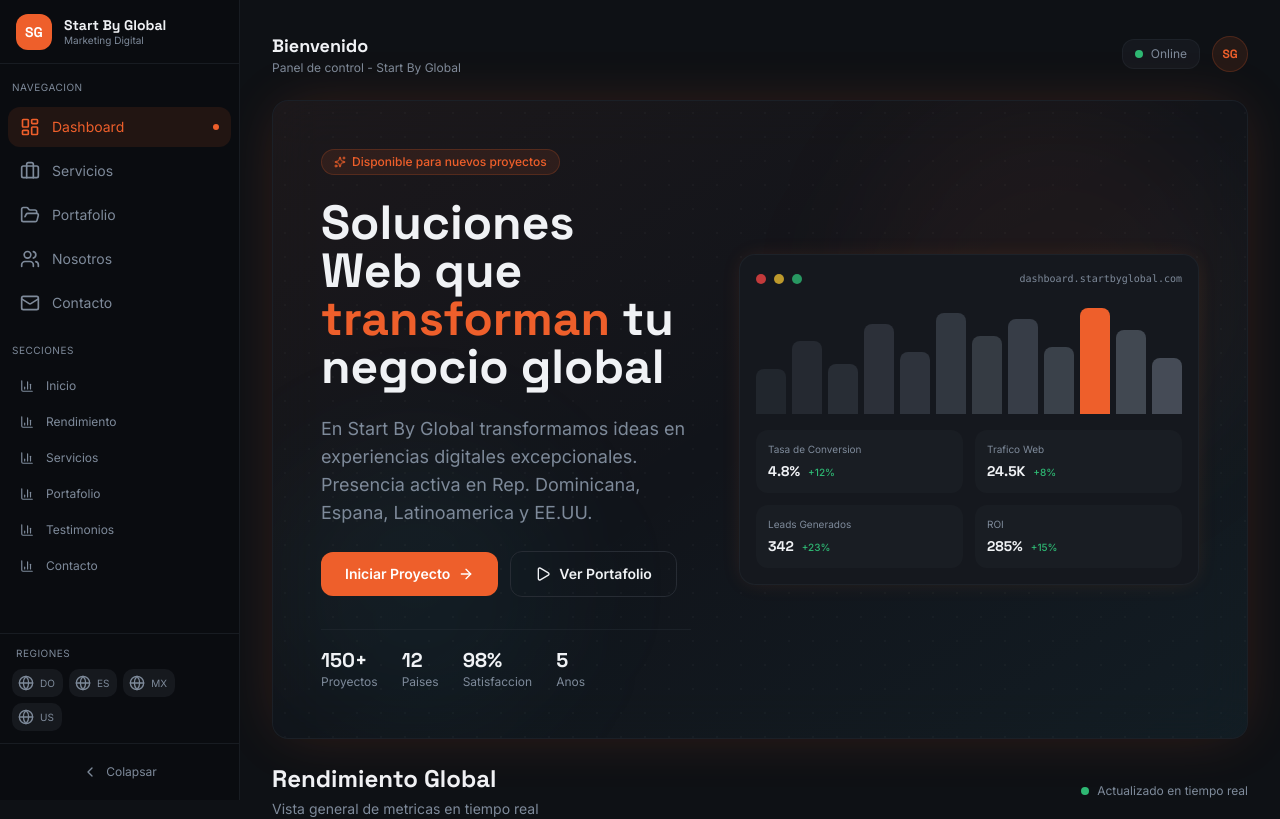
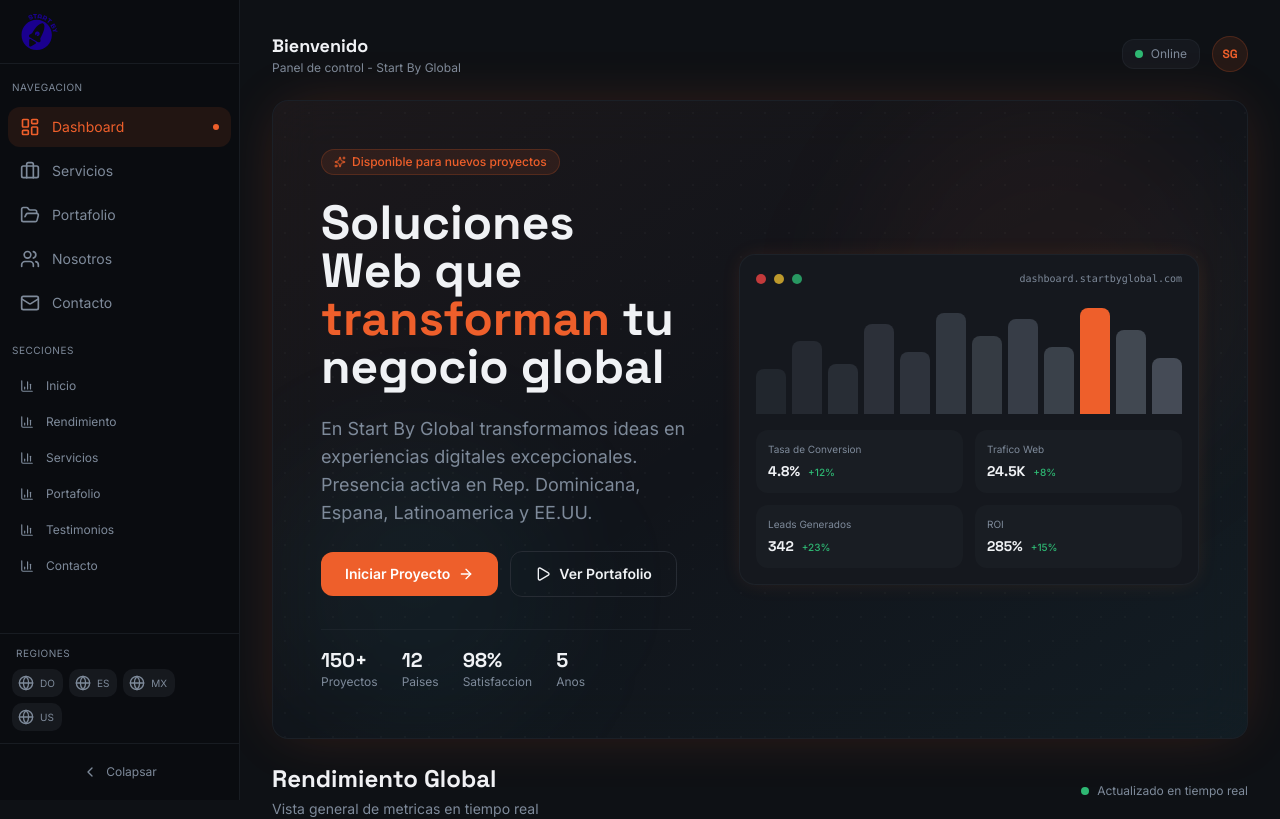
Before and after one commit to jesaadev/start-by-global-website, a Next.js app: page / in a window 1280 px wide. Shown: the top 819 px of the page. Built offline with nearby package versions, Linux system fonts and the light colour scheme.

Commit message:
add logo across site components\n\nIntegrate logo in sidebar, footer, and header with scalable and adaptable versions

```diff
--- a/components/footer.tsx
+++ b/components/footer.tsx
@@ -9,13 +9,11 @@ export function Footer() {
         <div className="flex flex-col sm:flex-row items-start sm:items-center justify-between gap-4">
           <div className="flex items-center gap-3">
             <Link href="/" className="flex items-center gap-3">
-              <div className="flex items-center justify-center w-8 h-8 rounded-lg bg-primary text-primary-foreground font-bold font-display text-xs">
-                SG
-              </div>
-              <div>
-                <p className="text-xs font-semibold text-foreground">Start By Global</p>
-                <p className="text-[10px] text-muted-foreground">Soluciones Web & Marketing Digital</p>
-              </div>
+              <img
+                src="/logo-blue.svg"
+                alt="Start By Global"
+                className="h-10"
+              />
             </Link>
           </div>
 
--- a/components/sidebar-nav.tsx
+++ b/components/sidebar-nav.tsx
@@ -90,17 +90,13 @@ export function SidebarNav() {
         )}
       >
         {/* Logo */}
-        <div className={cn("flex items-center gap-3 px-4 h-16 border-b border-border/50", collapsed && "justify-center")}>
+        <div className={cn("flex items-center gap-3 px-4 h-16 border-b border-border/50", collapsed && "justify-center px-2")}>
           <Link href="/" className="flex items-center gap-3" onClick={() => setMobileOpen(false)}>
-            <div className="flex items-center justify-center w-9 h-9 rounded-lg bg-primary text-primary-foreground font-bold font-display text-sm shrink-0">
-              SG
-            </div>
-            {!collapsed && (
-              <div className="flex flex-col">
-                <span className="font-display font-bold text-sm text-foreground leading-tight">Start By Global</span>
-                <span className="text-[10px] text-muted-foreground leading-tight">Marketing Digital</span>
-              </div>
-            )}
+            <img
+              src="/logo-blue.svg"
+              alt="Start By Global"
+              className={cn("shrink-0 transition-all", collapsed ? "h-8" : "h-10")}
+            />
           </Link>
         </div>
 
```
Also changed, not shown: public/logo-black.svg (added), public/logo-blue.svg (added).
